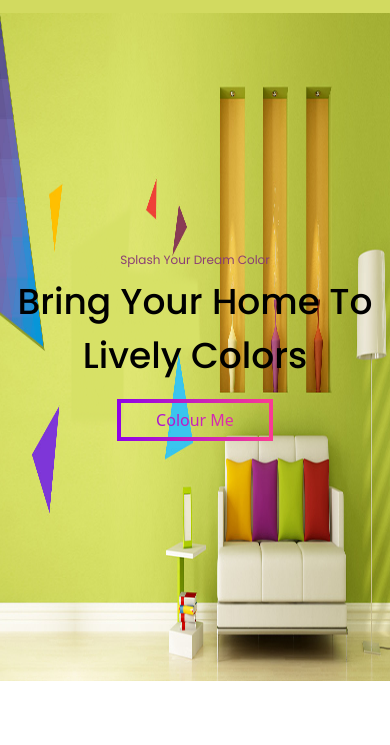
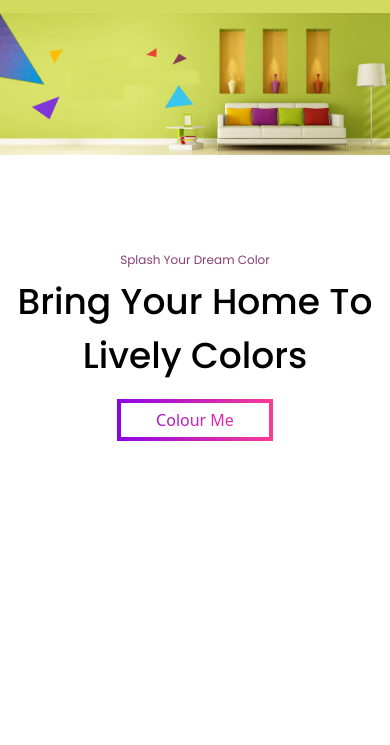
Before and after one commit to radialcode-mohit/bootstrap_decomaster_page, a plain HTML site: page index.html in a window 390 px wide. Shown: the part 99-844 px from the top of the page. Drawn offline with nearby package versions, Linux system fonts and the light colour scheme; a script that the page names is missing.

Commit message:
hero img contain

```diff
--- a/assets/css/style.css
+++ b/assets/css/style.css
@@ -628,6 +628,15 @@ li {
     }
 }
 
+@media (max-width:576px) {
+    .hero_secbg {
+        background-image: url(../images/img/herosec_bg/bg_image_hero_sec.png);
+        background-size: contain;
+        background-repeat: no-repeat;
+        object-fit: cover;
+    }
+}
+
 @media (min-width:768px) {
     .input_des {
         width: 54%;
```
